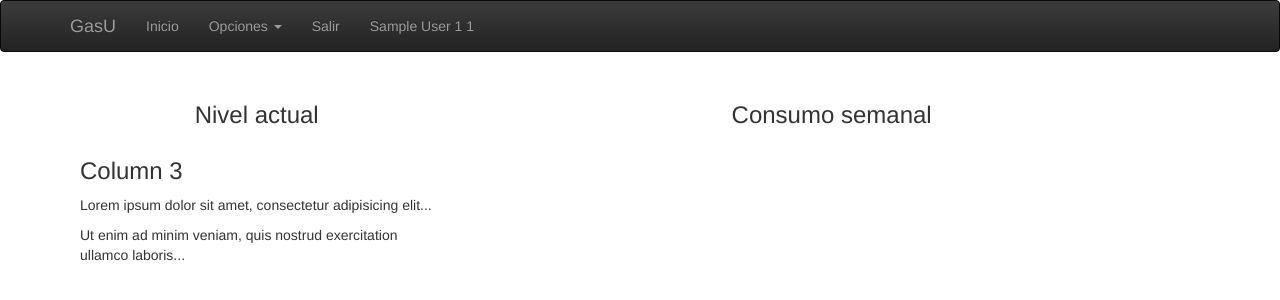
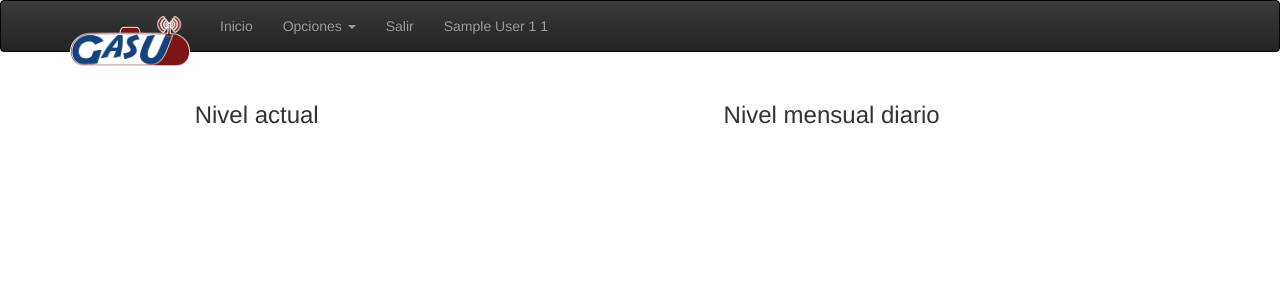
Before and after one commit to holivas24/gasu, a PHP site: page / in a window 1280 px wide. Shown: the top 300 px of the page. Run offline with PHP 8.4, Linux system fonts and the light colour scheme; the visitor is signed in with stand-in values (Sample User, id 1); tables that the repository leaves empty or names only in its code hold one stand-in row (values such as "Sample post"); some libraries are stand-ins or nearby versions.

Commit message:
Demmo terminado

```diff
--- a/config.php
+++ b/config.php
@@ -3,4 +3,6 @@
 	$user = "root";
 	$passwd = "tyholivas";
 	$db = "gasu";
+
+	//a9896781_gasudb 	a9896781_gasuser 	mysql6.000webhost.com
 ?>
--- a/index.php
+++ b/index.php
@@ -42,7 +42,7 @@
     if($_SESSION['nivel']>=2)
 		echo '<a class="navbar-brand" href="index.php">GasU Admin</a>';
 	else
-		echo '<a class="navbar-brand" href="index.php">GasU</a>';
+		echo '<a class="navbar-brand" href="index.php"><img src="images/gasu.png" height="50" width="120" style="margin-top:0px;"></a>';
 	?>
 	</div>
 		<div class="navbar-collapse collapse">
@@ -50,6 +50,7 @@
 		        <li>
 		            <a href="index.php">Inicio</a>
 		        </li>
+
 <?php
 		        if($_SESSION['nivel']>=2){
 echo '
@@ -109,13 +110,8 @@
 	      <div id="nivel"></div>
 	    </div>
 	    <div class="col-sm-8">
-	      <h3 class="title">Consumo semanal</h3>
+	      <h3 class="title">Nivel mensual diario</h3>
 	      <div id="consumomes"></div>
-	    </div>
-	    <div class="col-sm-4">
-	      <h3>Column 3</h3>
-	      <p>Lorem ipsum dolor sit amet, consectetur adipisicing elit...</p>
-	      <p>Ut enim ad minim veniam, quis nostrud exercitation ullamco laboris...</p>
 	    </div>
 	</div>
 	<div id="results" class="display"></div>
@@ -226,20 +222,20 @@
                 text: 'Porcentaje'
             },
             plotBands: [{
-                from: 75,
+                from: 50,
                 to: 100,
                 color: '#55BF3B' // green
             }, {
-                from: 50,
-                to: 75,
+                from: 20,
+                to: 50,
                 color: '#DDDF0D' // yellow
             }, {
-                from: 25,
-                to: 50,
+                from: 10,
+                to: 20,
                 color: '#FF8000' // orange
             }, {
                 from: 0,
-                to: 25,
+                to: 10,
                 color: '#DF5353' // red
             }]
         },
--- a/login.php
+++ b/login.php
@@ -69,7 +69,7 @@
     <div class="container">
       <div class="message" style="color:#FF0000"><?php if($message!="") { echo $message; } ?></div>
       <form class="form-signin" action="" method="post">
-        <h2 class="form-signin-heading">GasU</h2>
+        <h2 class="form-signin-heading"><center><img src="images/gasu.png" height="60" width="120"></center></h2>
         <label for="username" class="sr-only">Usuario</label>
         <input type="text" name="username" class="form-control" placeholder="Usuario" required autofocus>
         <label for="passwd" class="sr-only">Contraseña</label>
```
Also changed, not shown: dataweek.php (+13 -11 lines), registro.php (+8 -6 lines), images/gasu.png (added).
